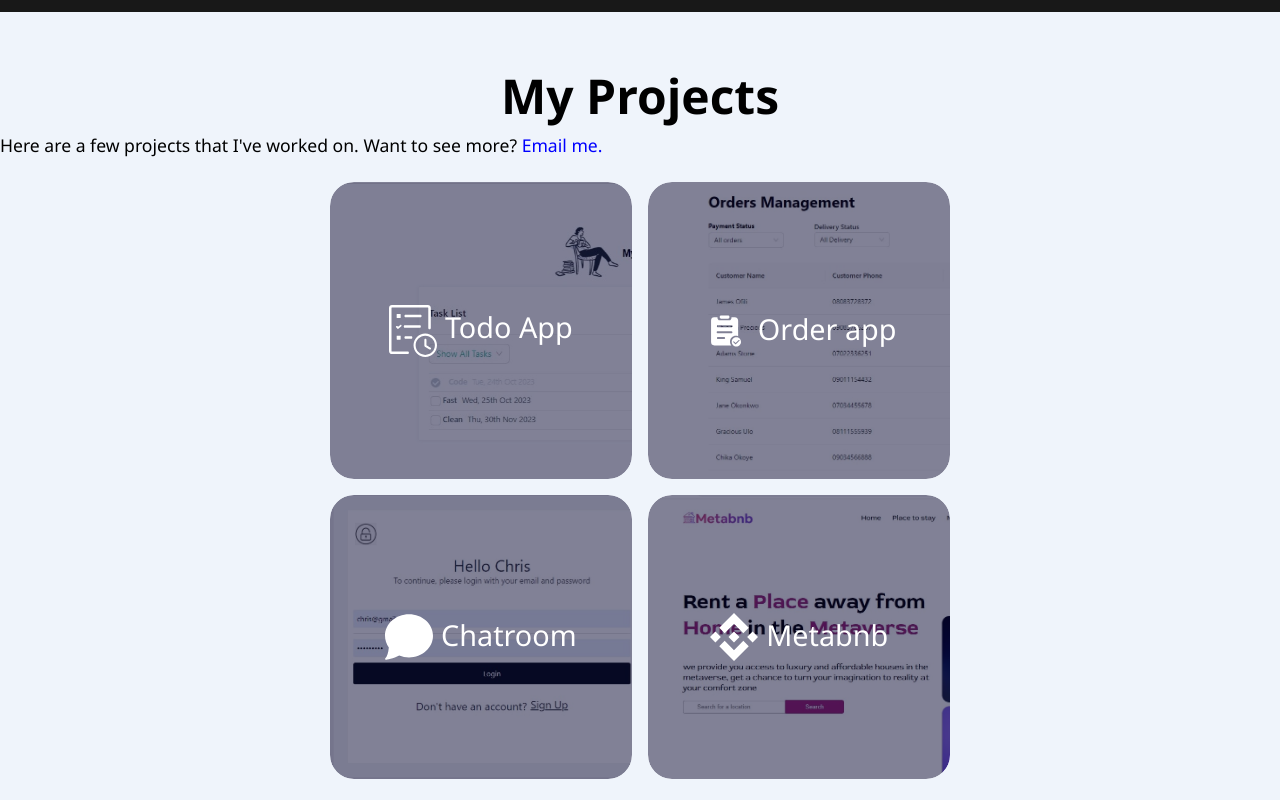
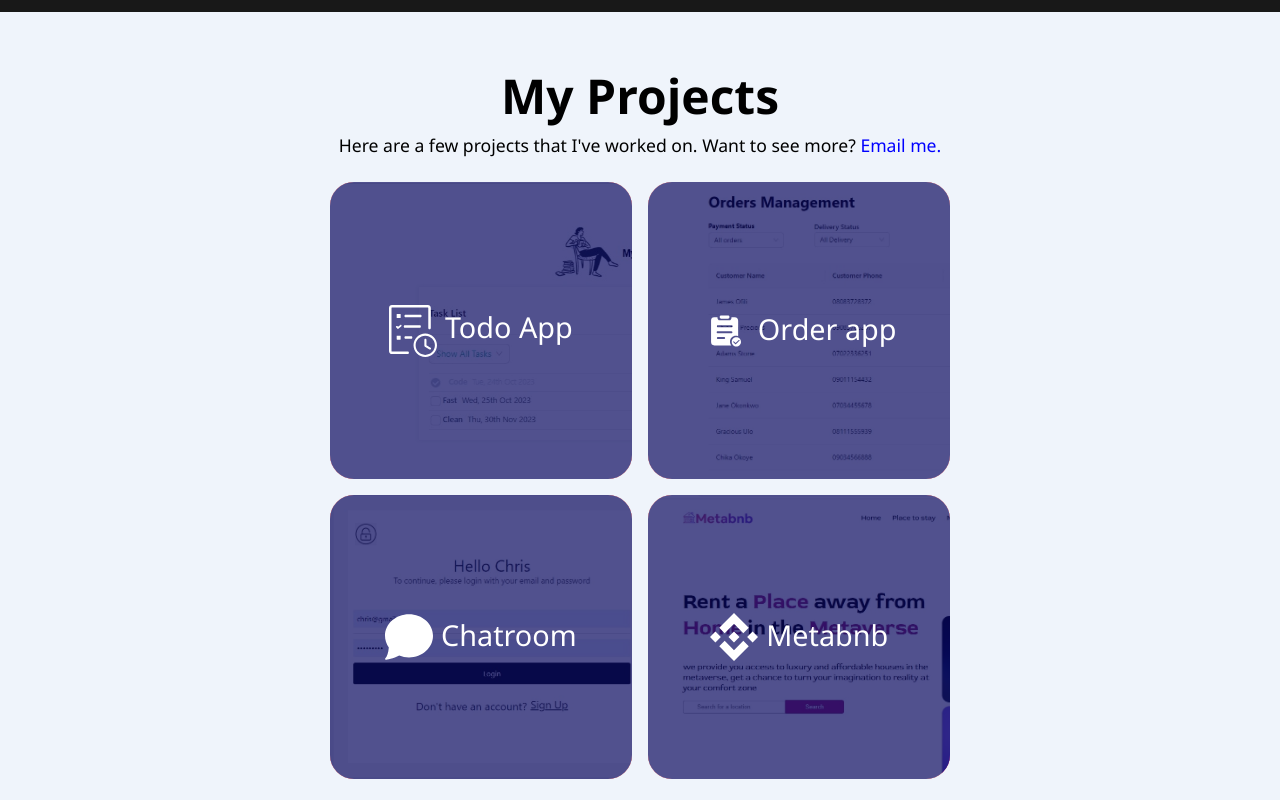
Before and after one commit to chiomaubaezuonu/my-portfolio, a Next.js app: page / in a window 1280 px wide. Shown: the part 1540-2340 px from the top of the page. Built offline with nearby package versions, Linux system fonts and the light colour scheme; a web font is replaced by a local one.

Commit message:
changes styling for project section

```diff
--- a/app/landing/landing.module.css
+++ b/app/landing/landing.module.scss
@@ -99,7 +99,6 @@
 }
 
 /* Project page */
-
 .wrapper {
     background-color: #EFF4FB;
     height: 100vh;
@@ -134,9 +133,9 @@
     cursor: pointer;
     position: relative;
     border-radius: 1.5rem;
-
-
     width: 35%;
+    display: flex;
+    background-color: red;
 }
 
 .projectCard:hover {
@@ -170,6 +169,8 @@
     border-radius: 1.5rem;
     transition: 0.3s ease-out;
     z-index: 1;
+    // font-family: 'Libre Baskerville', serif;
+    // font-weight: 700;
     font-family: 'Playfair Display', serif;
     font-weight: 500;
 }
@@ -226,79 +227,6 @@
 .websiteButton:hover {
     background-color: powderblue;
     color: rgb(4, 4, 46);
-}
-
-/* .wrapper {
-    background-color: #EFF4FB;
-    height: 100vh;
-    padding-top: 3rem;
-}
-
-.title {
-    font-size: 2rem;
-    text-align: center;
-    font-weight: bolder;
-}
-
-.projectText {
-    font-size: 1.1rem;
-    text-align: center;
-    font-weight: 500;
-} */
-
-.projectsContainer {
-    /* background-color: #EFF4FB; */
-    display: flex;
-    flex-wrap: wrap;
-    width: 70%;
-    padding: 1rem;
-    height: 80.6vh;
-    margin: auto;
-    justify-content: center;
-}
-
-.projectCard {
-    margin: 0.5rem;
-    cursor: pointer;
-    position: relative;
-    border-radius: 1.5rem;
-    overflow: hidden;
-    width: 35%;
-}
-
-.overlay {
-    top: 0;
-    left: 0;
-    right: 0;
-    bottom: 0;
-    position: absolute;
-    display: flex;
-    flex-direction: column;
-    justify-content: center;
-    align-items: center;
-    background-color: rgba(4, 4, 46, 0.5);
-    border-radius: 1.5rem;
-    transition: 0.3s ease-out;
-}
-
-.overlay:hover {
-    opacity: 0;
-    transform: scale(1.5);
-}
-
-.projectImg {
-    border-radius: 1.5rem;
-    cursor: pointer;
-    margin: auto;
-    height: 100%;
-    width: 100%;
-    object-fit: cover;
-    object-position: left;
-}
-
-.projectName {
-    font-size: 1.8rem;
-    color: white;
 }
 
 /* Skills page */
--- a/app/landing/page.tsx
+++ b/app/landing/page.tsx
@@ -2,7 +2,7 @@
 import { motion as m } from 'framer-motion'
 import Image from 'next/image'
 import me2 from './me2.png'
-import styles from './landing.module.css'
+import styles from './landing.module.scss'
 import hand from './handWave.png'
 import data from '../projects/data'
 import Link from 'next/link'
@@ -109,8 +109,8 @@
             {/* Project page */}
             <div className={styles.wrapper}>
                 <h1 className={styles.title}>My Projects</h1>
-                <p className={styles.projectText}>Here are a few projects that I've worked on. Want to see more? <Link style={{ color: 'blue' }} href='/https://mail.google.com/mail/'>Email me.</Link></p>
-                <div className={styles.projectsContainer}>
+                <p className={styles.cardText}>Here are a few projects that I've worked on. Want to see more? <Link style={{ color: 'blue' }} href='/https://mail.google.com/mail/'>Email me.</Link></p>
+                <div className={styles.cardsContainer}>
                     {data.map((card) => (
 
                         <div key={card.id} className={styles.projectCard}>
--- a/app/projects/projects.module.scss
+++ b/app/projects/projects.module.scss
@@ -32,9 +32,9 @@
     cursor: pointer;
     position: relative;
     border-radius: 1.5rem;
-
-
     width: 35%;
+    display: flex;
+    background-color: red;
 }
 
 .projectCard:hover {
```
